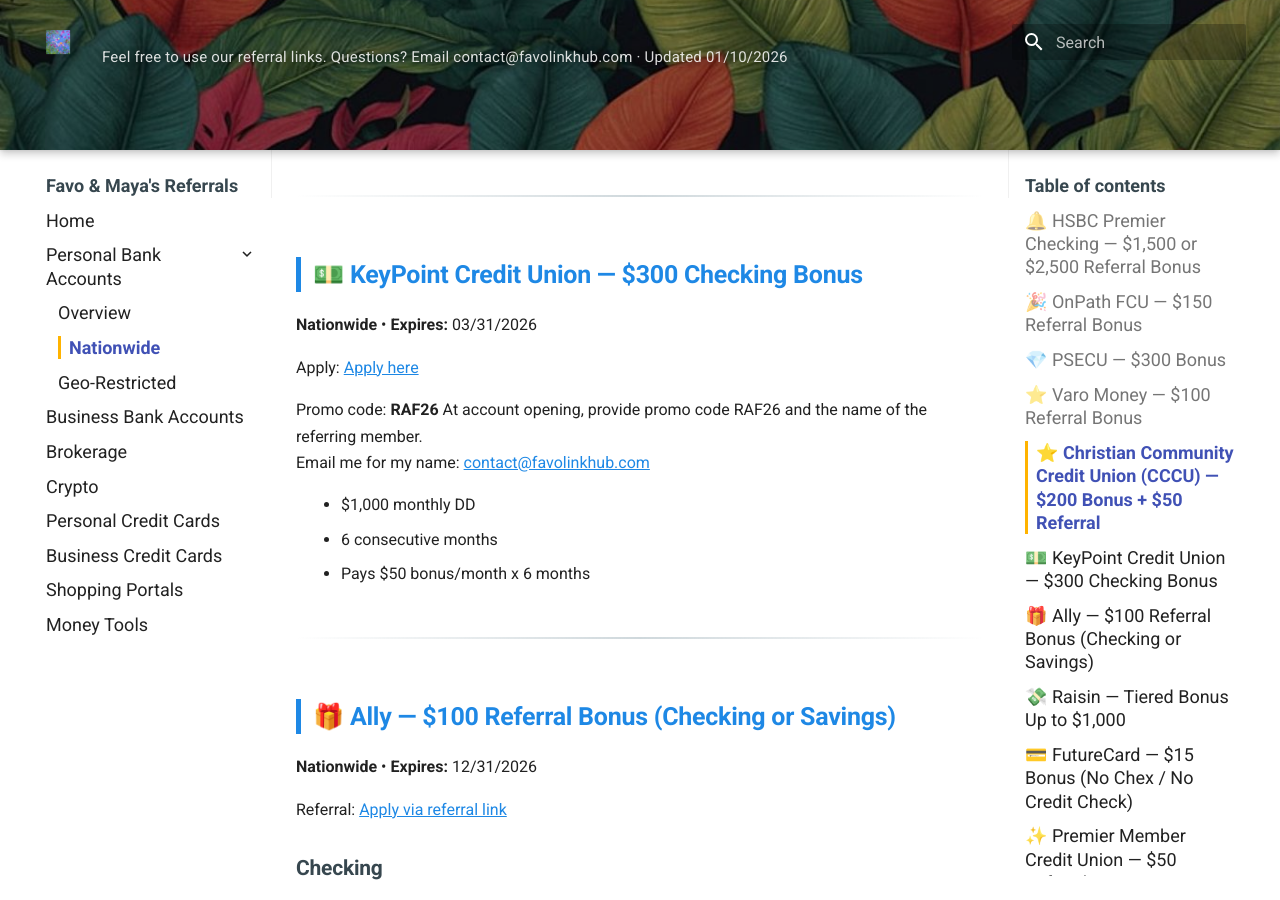
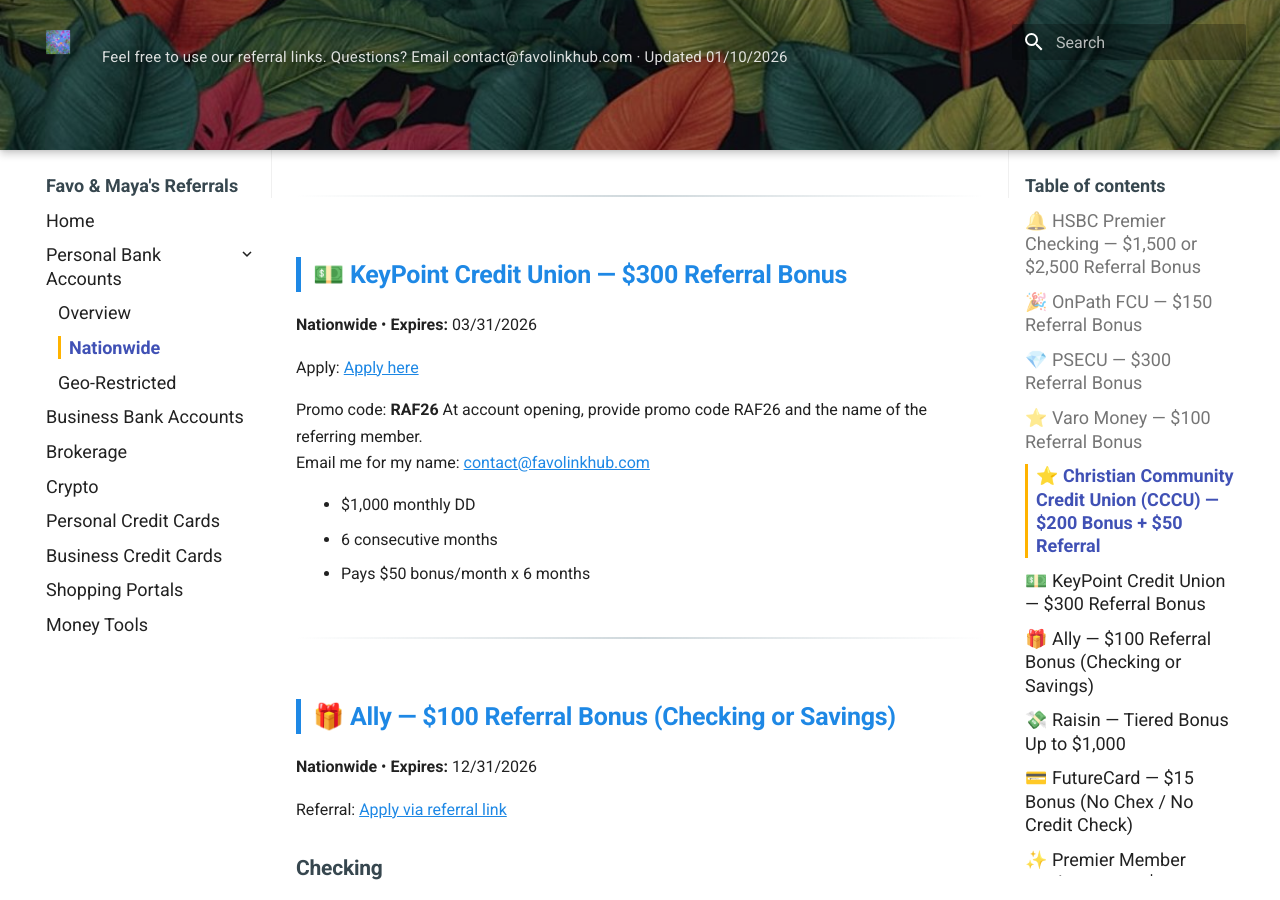
Before and after one commit to whispersofzephyr/favolinkhub-site, an MkDocs documentation site: the page built from docs/personal-bank-nationwide.md, in a window 1280 px wide and 900 px high, scrolled down 2910 px. Built offline with MkDocs 1.6.1 and Material for MkDocs 9.7.7, drawn with Linux system fonts in a browser that asks for light colours; some of the changed text lies outside the part shown.

Commit message:
Update personal-bank-nationwide.md

```diff
--- a/docs/personal-bank-nationwide.md
+++ b/docs/personal-bank-nationwide.md
@@ -46,7 +46,7 @@ Nationwide via $5 donation.
 
 ---
 
-## 💎 PSECU — $300 Bonus
+## 💎 PSECU — $300 Referral Bonus
 **Nationwide** • **Expires:** 12/31/2026
 
 Apply: [Apply here](https://refer.psecu.com/Zhishan)
@@ -93,7 +93,7 @@ Notes: Chex used, no hard pull; $500 CC funding allowed; **privately insured**.
 
 ---
 
-## 💵 KeyPoint Credit Union — $300 Checking Bonus
+## 💵 KeyPoint Credit Union — $300 Referral Bonus
 **Nationwide** • **Expires:** 03/31/2026
 
 Apply: [Apply here](https://kpcu.com/About/Events/Refer-a-Friend)
```
